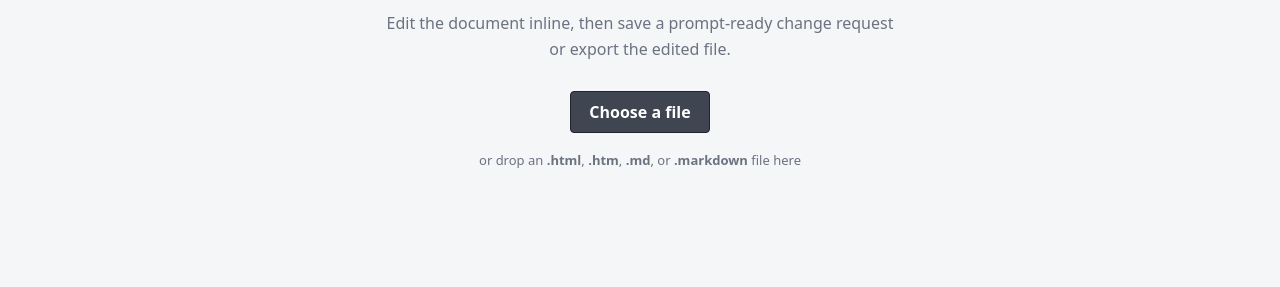
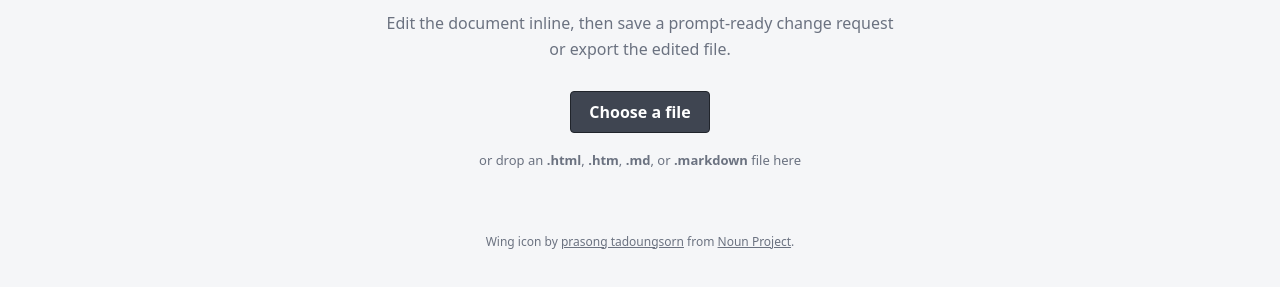
Before and after one commit to gbti-network/ryker, a browser extension: page extension/workspace.html in a window 1280 px wide. Shown: the part 369-656 px from the top of the page. Drawn offline with Linux system fonts and the light colour scheme.

Commit message:
Credit the wing icon wherever the mark ships
The mark is "wing" by prasong tadoungsorn from Noun Project, icon 1382909,
taken through the free download route, which is CC BY 3.0. Attribution is a
condition of that licence rather than a courtesy, so it has to travel with the
mark on every surface that carries it.

The three READMEs get a Credits section. The extension also gets a visible
line, because the wing is the first thing on its own landing page and a
repository file is not a credit to someone who installed from the store.

That line sits inside #workspace-open rather than in a page footer, so it goes
away with the open screen. Once a document loads the page belongs to that
document, and Ryker's chrome gets out of the way, which is the same principle
the collapsing toolbar follows.

The instructions dialog was considered and left alone. It is a working surface
someone opens to read or copy a change request, and a licence credit inside it
is noise at the moment of use. The obligation is met by the READMEs, which is
customary for a library, and by the one screen Ryker can call its own.

Full record, including the verbatim attribution string and why the credit is
not removable, is in the brand library.

```diff
--- a/extension/workspace.css
+++ b/extension/workspace.css
@@ -79,6 +79,14 @@ body { background: var(--rk-bg2); }
 .workspace-status { min-height: 20px; margin: 12px 0 0; }
 .workspace-status.error { color: var(--rk-danger); }
 
+/* The mark is licensed CC BY 3.0 and the credit is a condition of using it,
+   not a courtesy, so it ships wherever the mark ships. It sits inside
+   #workspace-open rather than in the page footer so it goes away with the
+   open screen: once a document loads, the page belongs to that document and
+   Ryker's own chrome gets out of the way. */
+.workspace-credit { margin: 32px 0 0; color: var(--rk-muted); font-size: 12px; }
+.workspace-credit a { color: inherit; }
+
 body.workspace-dragging .workspace-open {
   outline: 3px dashed var(--rk-active-line);
   outline-offset: -12px;
--- a/extension/workspace.html
+++ b/extension/workspace.html
@@ -24,6 +24,7 @@
       <input id="workspace-file" type="file" accept=".html,.htm,.md,.markdown,text/html,text/markdown,text/plain">
       <p class="workspace-drop">or drop an <strong>.html</strong>, <strong>.htm</strong>, <strong>.md</strong>, or <strong>.markdown</strong> file here</p>
       <p id="workspace-status" class="workspace-status" role="status" aria-live="polite"></p>
+      <p class="workspace-credit">Wing icon by <a href="https://thenounproject.com/creator/layersky/" rel="noopener noreferrer" target="_blank">prasong tadoungsorn</a> from <a href="https://thenounproject.com/icon/wing-1382909/" rel="noopener noreferrer" target="_blank">Noun Project</a>.</p>
     </section>
     <main id="workspace-document" hidden></main>
   </div>
```
Also changed, not shown: README.md, drop-in/README.md, extension/README.md.
